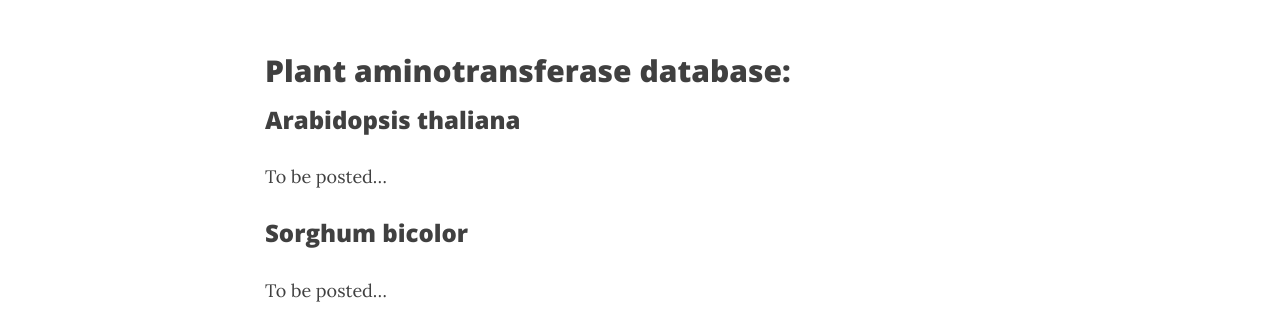
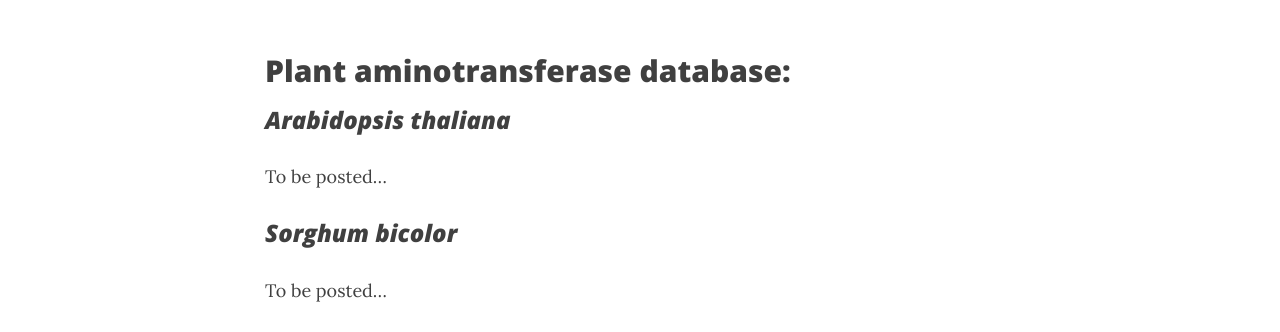
Before and after one commit to NfluxMap/NfluxMap.github.io, a Jekyll site: the page built from resources.md, in a window 1280 px wide. Shown: the part 214-546 px from the top of the page. Built offline with Jekyll 4.4.1, drawn with Linux system fonts in a browser that asks for light colours; nearby versions of some CDN libraries; a style sheet for code colours, icons or effects is not loaded.

```diff
--- a/resources.md
+++ b/resources.md
@@ -9,10 +9,11 @@ category: Jekyll
 
 ## Plant aminotransferase database:
 
-### Arabidopsis thaliana
+
+### *Arabidopsis thaliana*
 To be posted...
 
-### Sorghum bicolor
+### *Sorghum bicolor*
 To be posted...
 
 
```
